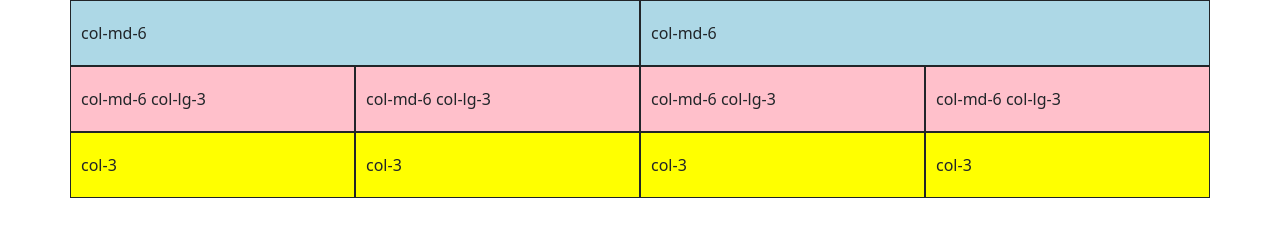
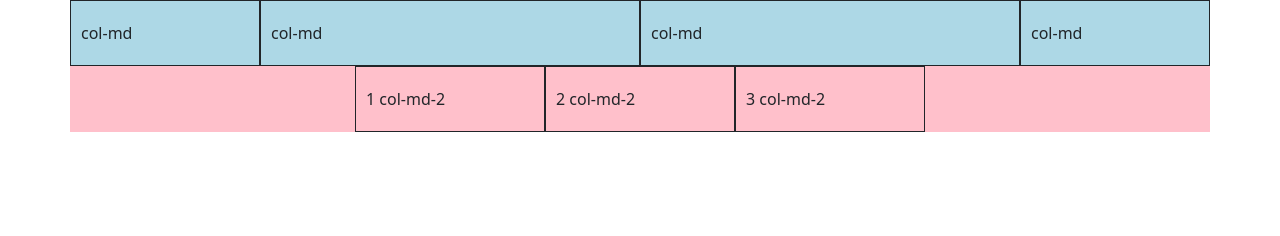
Before and after one commit to Rafal00Pujer/bootstrap-tutorial, a plain HTML site: page index.html in a window 1280 px wide. Drawn offline with nearby package versions, Linux system fonts and the light colour scheme.

Commit message:
Flex Grid

```diff
--- a/index.html
+++ b/index.html
@@ -12,22 +12,16 @@
   <body>
     <div class="container">
 		<div class="row" style="background: lightblue">
-			<div class="col-md-6">col-md-6</div>
-			<div class="col-md-6">col-md-6</div>
+			<div class="col-md">col-md</div>
+			<div class="col-md-4">col-md</div>
+			<div class="col-md-4">col-md</div>
+			<div class="col-md">col-md</div>
 		</div>
 
-		<div class="row" style="background: pink">
-			<div class="col-md-6 col-lg-3">col-md-6 col-lg-3</div>
-			<div class="col-md-6 col-lg-3">col-md-6 col-lg-3</div>
-			<div class="col-md-6 col-lg-3">col-md-6 col-lg-3</div>
-			<div class="col-md-6 col-lg-3">col-md-6 col-lg-3</div>
-		</div>
-
-		<div class="row" style="background: yellow">
-			<div class="col-3">col-3</div>
-			<div class="col-3">col-3</div>
-			<div class="col-3">col-3</div>
-			<div class="col-3">col-3</div>
+		<div class="row justify-content-md-center" style="background: pink">
+			<div class="col-md-2">1 col-md-2</div>
+			<div class="col-md-2">2 col-md-2</div>
+			<div class="col-md-2">3 col-md-2</div>
 		</div>
 	</div>
 	<script src="https://cdn.jsdelivr.net/npm/bootstrap@5.3.0-alpha3/dist/js/bootstrap.bundle.min.js" integrity="sha384-ENjdO4Dr2bkBIFxQpeoTz1HIcje39Wm4jDKdf19U8gI4ddQ3GYNS7NTKfAdVQSZe" crossorigin="anonymous"></script>
```
